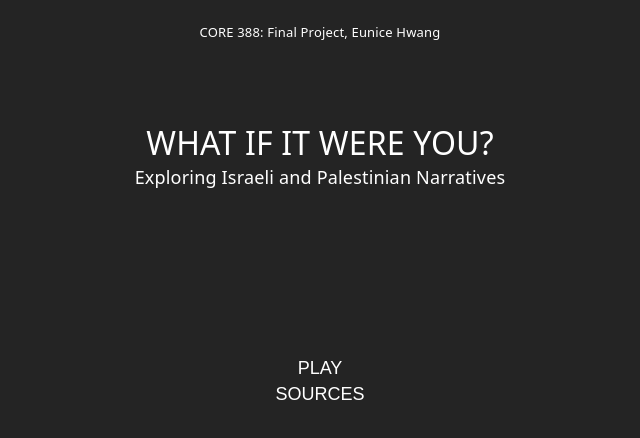
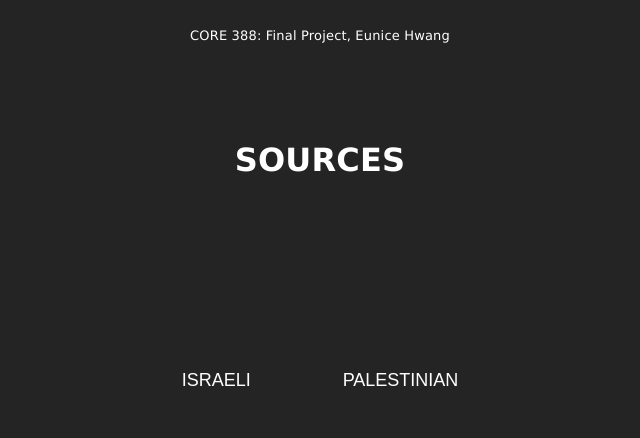
Before and after one commit to eh-java/core-388-final-project.github.io, a React (Vite) app: page /sources in a window 1280 px wide. Shown: the top 438 px of the page, without its empty margins (320-960 px from the left). Built offline with nearby package versions, Linux system fonts and the light colour scheme.

Commit message:
home page linked to perspective page

```diff
--- a/package.json
+++ b/package.json
@@ -11,7 +11,8 @@
   },
   "dependencies": {
     "react": "^19.2.6",
-    "react-dom": "^19.2.6"
+    "react-dom": "^19.2.6",
+    "react-router-dom": "^7.15.0"
   },
   "devDependencies": {
     "@eslint/js": "^10.0.1",
--- a/src/App.css
+++ b/src/App.css
@@ -1,6 +1,6 @@
 .parent-div {
   display: grid;
-  grid-template-columns: repeat(3, 1fr);
+  /* grid-template-columns: repeat(3, 1fr); */
   grid-template-rows: 10vh 20vh repeat(2, 1fr);
   align-items: center;
   min-height: 100vh;
@@ -9,25 +9,34 @@
 .page-title {
   font-size: small;
   grid-row: 1;
-  grid-column: 2;
+  /* grid-column: 2; */
   align-self: start;
-  margin-top: 5%;
+  margin-top: 2%;
 }
 
 .title {
   font-size: xx-large;
+  font-weight: bold;
   grid-row: 2;
-  grid-column: 2;
+  /* grid-column: 2; */
 }
 
 .sub-title {
   margin-top: 1vh;
   font-size: large;
+  font-weight: normal;
 }
 
-.default {
+.column-default {
   grid-row: 3;
-  grid-column: 2;
+  display: flex;
+  flex-direction: column;
+  /* grid-column: 2; */
+}
+
+.row-default {
+  grid-row: 3;
+  display: flex;
 }
 
 
@@ -37,4 +46,6 @@
   background: transparent;
   border: none;
   cursor: pointer;
+  text-decoration: none;
+  margin: 1vh 5vh;
 }
--- a/src/App.jsx
+++ b/src/App.jsx
@@ -1,9 +1,18 @@
 // App.jsx file
+import { BrowserRouter, Routes, Route } from "react-router-dom";
 import Home from './pages/Home.jsx';
+import PickPerspective from "./pages/ChoosePerspective.jsx";
+import Sources from "./pages/Sources.jsx";
 
 function App() {
     return (
-        <Home/>
+        <BrowserRouter>
+            <Routes>
+                <Route path='/' element={<Home/>}/>
+                <Route path='/pick-perspective' element={<PickPerspective/>}/>
+                <Route path='/sources' element={<Sources/>}/>
+            </Routes>
+        </BrowserRouter>
     )
 }
 
--- a/src/index.css
+++ b/src/index.css
@@ -11,8 +11,8 @@
   --shadow:
     rgba(0, 0, 0, 0.1) 0 10px 15px -3px, rgba(0, 0, 0, 0.05) 0 4px 6px -2px;
 
-  --sans: system-ui, 'Segoe UI', Roboto, sans-serif;
-  --heading: system-ui, 'Segoe UI', Roboto, sans-serif;
+  --sans: Verdana, 'Segoe UI', Roboto, sans-serif, system-ui;
+  --heading: Verdana, 'Segoe UI', Roboto, sans-serif, system-ui;
   --mono: ui-monospace, Consolas, monospace;
 
   font: 18px/145% var(--sans);
--- /dev/null
+++ b/src/pages/ChoosePerspective.jsx
@@ -0,0 +1,19 @@
+import '../App.css';
+
+// home page for website
+function PickPerspective() {
+    return (
+        <div className="parent-div">
+            <p className='page-title'>CORE 388: Final Project, Eunice Hwang</p>
+            <div className='title'>
+                <p>Pick a perspective.</p>
+            </div>
+            <div className="default">
+                <button className="button">ISRAELI</button>
+                <button className="button">PALESTINIAN</button>
+            </div>
+        </div>
+    )
+}
+
+export default PickPerspective;
--- a/src/pages/Home.jsx
+++ b/src/pages/Home.jsx
@@ -1,4 +1,5 @@
 import '../App.css';
+import { Link } from 'react-router-dom';
 
 // home page for website
 function Home() {
@@ -9,10 +10,9 @@ function Home() {
                 <p>WHAT IF IT WERE YOU?</p>
                 <p className='sub-title'>Exploring Israeli and Palestinian Narratives</p>
             </div>
-            <div className="default">
-                <button className="button">PLAY</button>
-                <p></p>
-                <button className="button">SOURCES</button>
+            <div className="column-default">
+                <Link to='/pick-perspective' className="button">PLAY</Link>
+                <Link to='/sources' className="button">SOURCES</Link>
             </div>
         </div>
     )
--- /dev/null
+++ b/src/pages/Sources.jsx
@@ -0,0 +1,19 @@
+import '../App.css';
+
+// home page for website
+function Sources() {
+    return (
+        <div className="parent-div">
+            <p className='page-title'>CORE 388: Final Project, Eunice Hwang</p>
+            <div className='title'>
+                <p>SOURCES</p>
+            </div>
+            <div className="default">
+                <button className="button">ISRAELI</button>
+                <button className="button">PALESTINIAN</button>
+            </div>
+        </div>
+    )
+}
+
+export default Sources;
```
Also changed, not shown: 1 other file (tests, documents, lock files or other folders).
